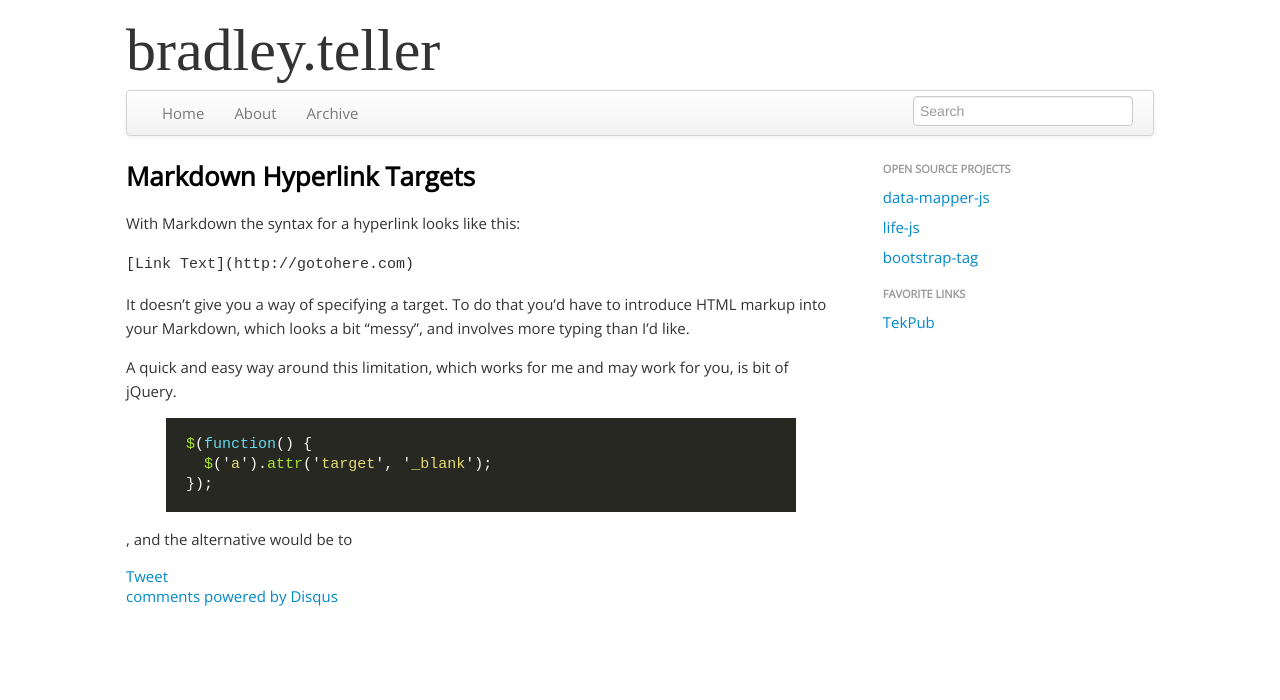
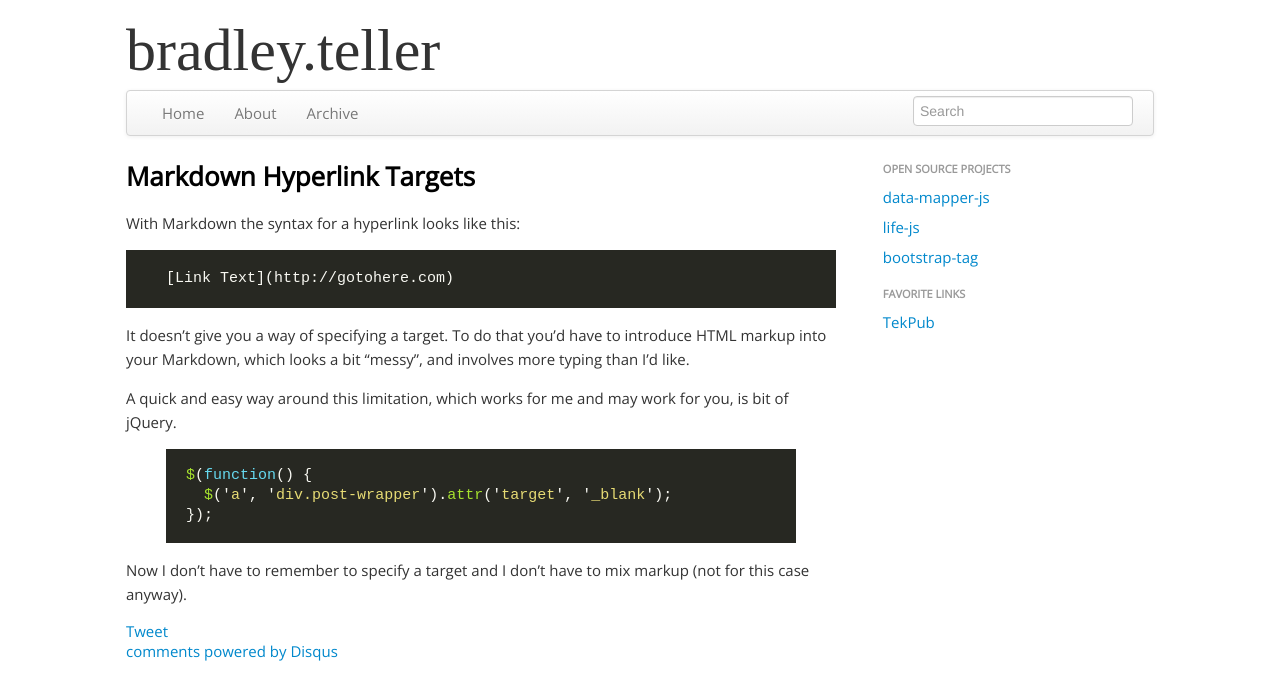
Before and after one commit to bteller/bteller.github.com, a Jekyll site: the page built from drafts/2013-3-14-markdown-hyperlinks.md, in a window 1280 px wide. Shown: the top 700 px of the page. Built offline with Jekyll 4.4.1, drawn with Linux system fonts in a browser that asks for light colours; nearby versions of some CDN libraries; some web fonts are replaced; comment, search, counter and statistics services are not loaded.

Commit message:
markdown hyperlinks post

````diff
--- a/drafts/2013-3-14-markdown-hyperlinks.md
+++ b/drafts/2013-3-14-markdown-hyperlinks.md
@@ -5,7 +5,9 @@ title: Markdown Hyperlink Targets
 
 With Markdown the syntax for a hyperlink looks like this:
 
-```[Link Text](http://gotohere.com)```
+```
+[Link Text](http://gotohere.com)
+```
 
 It doesn't give you a way of specifying a target. To do that you'd have to introduce HTML markup into your Markdown, which looks a bit "messy", and involves more typing than I'd like.
 
@@ -13,8 +15,8 @@ A quick and easy way around this limitation, which works for me and may work for
 
 {% highlight javascript %}
 $(function() {
-  $('a').attr('target', '_blank');
+  $('a', 'div.post-wrapper').attr('target', '_blank');
 });
 {% endhighlight %}
 
-, and the alternative would be to
+Now I don't have to remember to specify a target and I don't have to mix markup (not for this case anyway).
````
